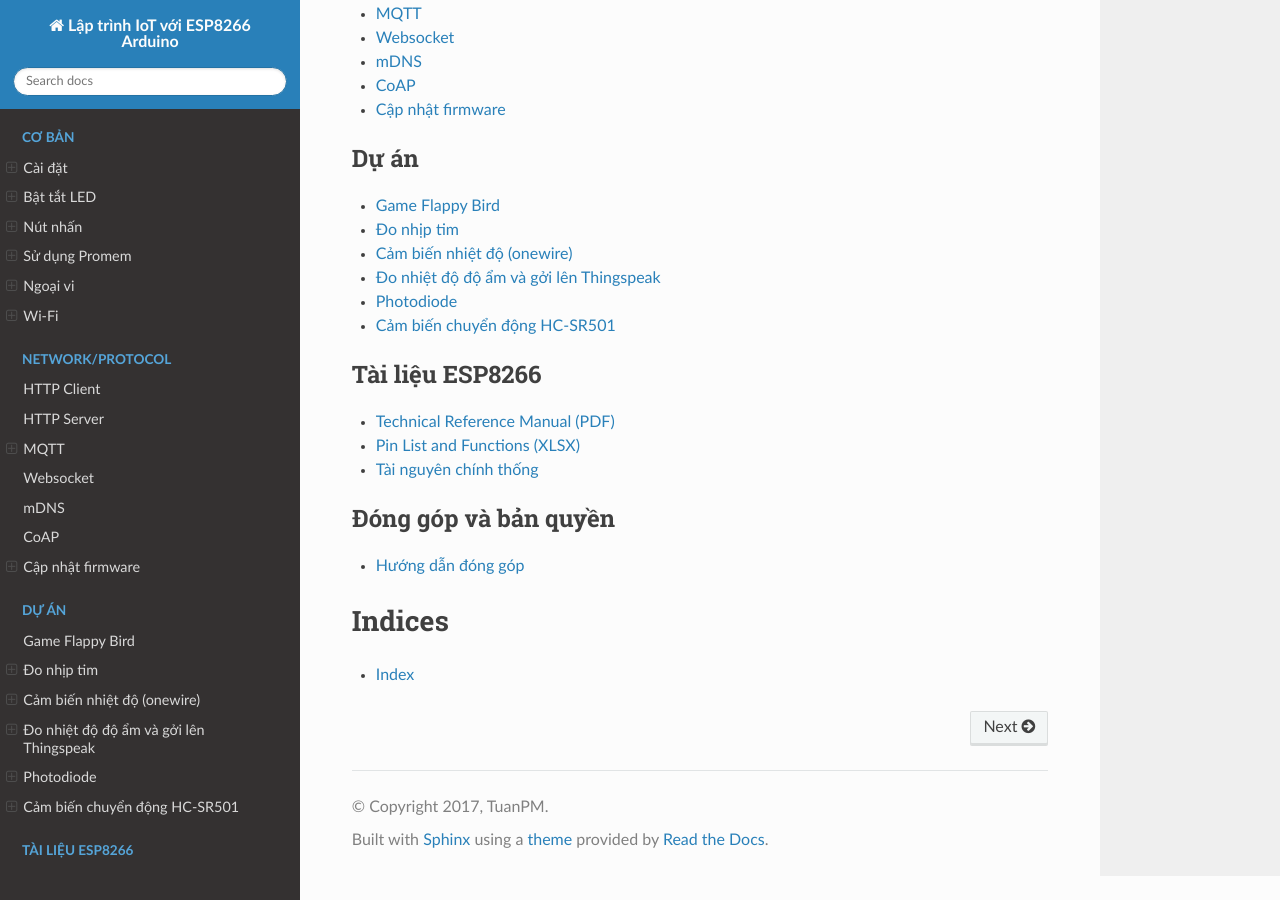
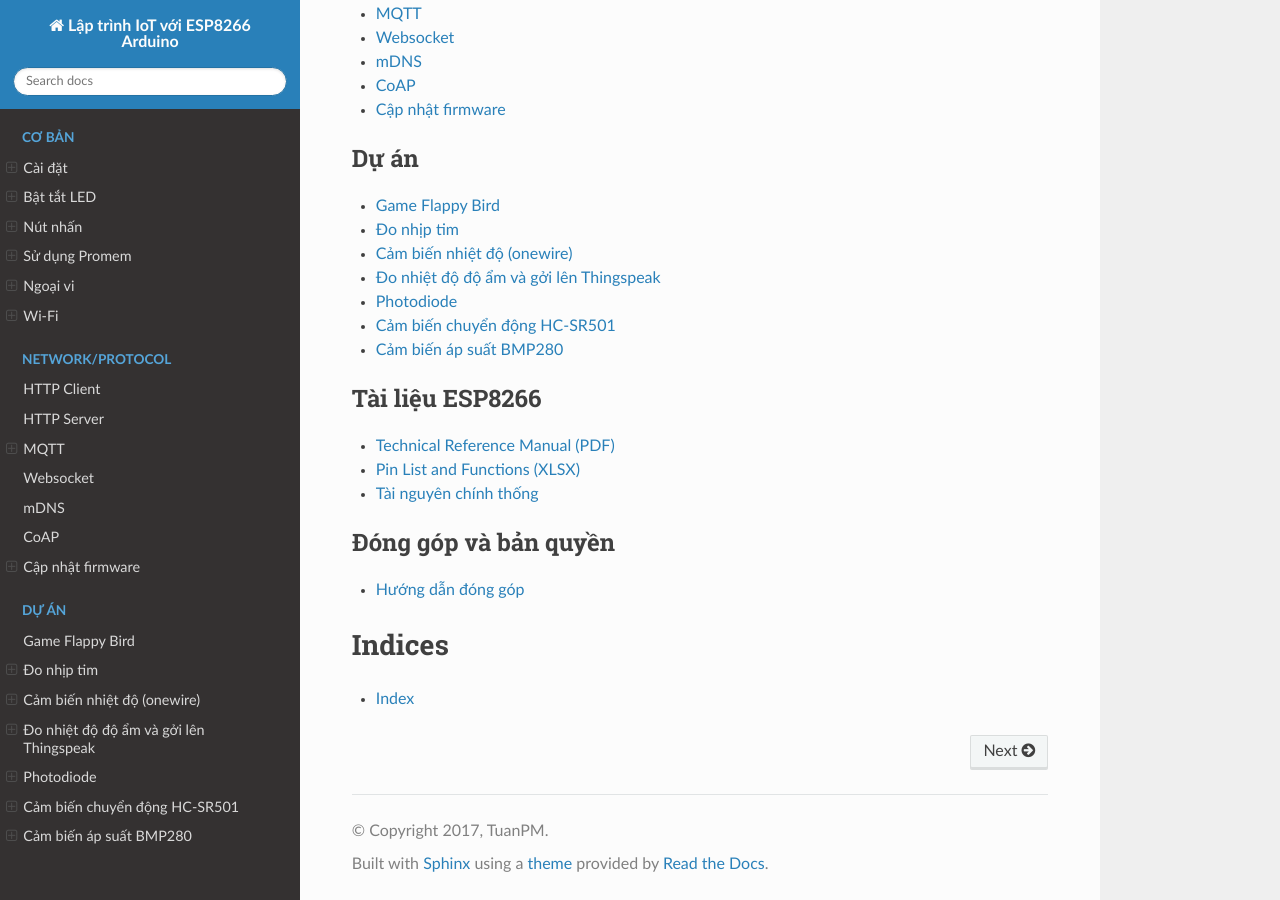
Before and after one commit to esp8266vn/arduino.esp8266.vn, a Sphinx documentation site: the page built from docs/index.rst, in a window 1280 px wide and 900 px high, scrolled down 1890 px. Built offline with Sphinx 7.4.7 and the Read the Docs theme 2.0.0, drawn with Linux system fonts in a browser that asks for light colours.

Commit message:
add BMP280 menu

```diff
--- a/docs/index.rst
+++ b/docs/index.rst
@@ -45,6 +45,7 @@ Dự án hỗ trợ và phát triển bởi `IoT Maker Việt Nam <https://iotma
    Đo nhiệt độ độ ẩm và gởi lên Thingspeak <projects/dht11-thingspeak>
    Photodiode <projects/sensor-photodiode>
    Cảm biến chuyển động HC-SR501 <projects/PIR>
+   Cảm biến áp suất BMP280 <projects/BMP280>
 
 .. toctree::
    :caption: API
```
